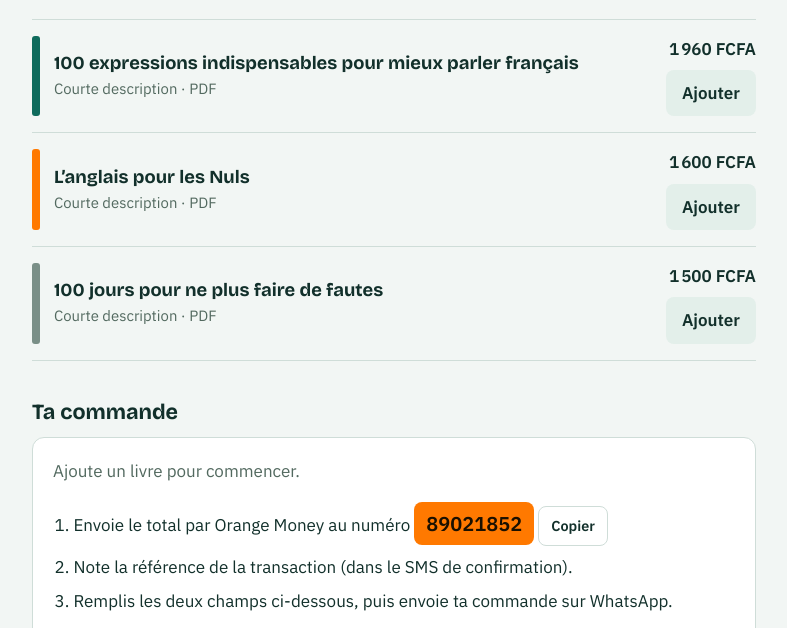
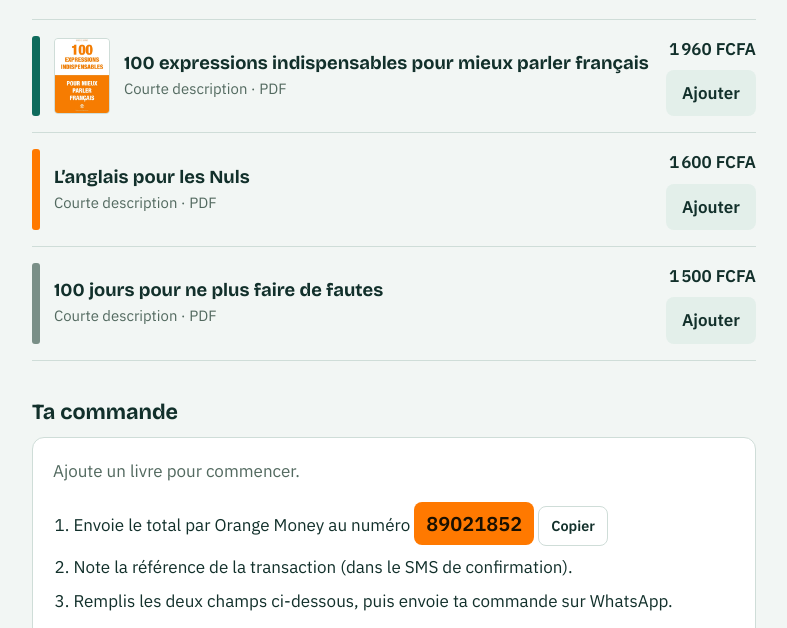
Before and after one commit to seydouabdoulaye9503-ux/librairie-pharma, a plain HTML site: page index.html in a window 1280 px wide. Shown: the part 156-784 px from the top of the page, without its empty margins (246-1033 px from the left). Drawn offline with nearby package versions, Linux system fonts and the light colour scheme.

Commit message:
Update index.html

```diff
--- a/index.html
+++ b/index.html
@@ -98,7 +98,7 @@ var OM_NUMBER = "89021852";
 var WHATSAPP = "22389021852"; // indicatif Mali 223 + numéro
 var BOOKS = [
   // img = nom de la photo envoyée sur GitHub (facultatif). Exemple : img:"livre1.jpg"
-  {id:1, title:"100 expressions indispensables pour mieux parler français", desc:"Courte description", price:1960, img:""},
+  {id:1, title:"100 expressions indispensables pour mieux parler français", desc:"Courte description", price:1960, img:"eeg.jpeg"},
   {id:2, title:"L’anglais pour les Nuls", desc:"Courte description", price:1600, img:""},
   {id:3, title:"100 jours pour ne plus faire de fautes", desc:"Courte description", price:1500, img:""}
 ];
```
